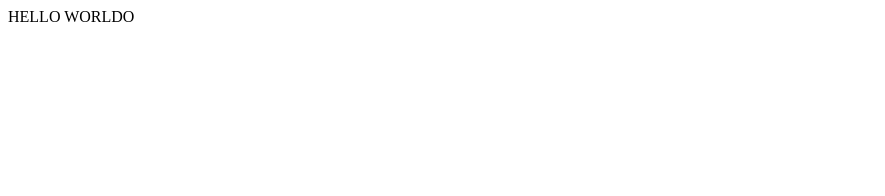
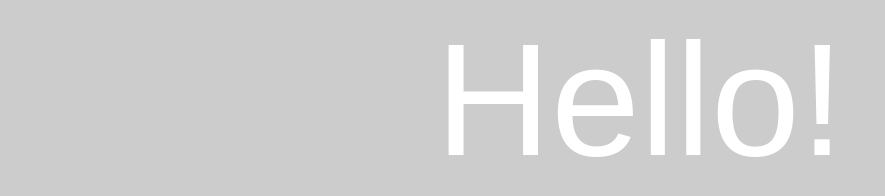
Before and after one commit to Osskr/osskr.github.io, a plain HTML site: page index.html in a window 1280 px wide. Shown: the whole page, without its empty margins (0-885 px from the left). Drawn offline with Linux system fonts and the light colour scheme.

Commit message:
primera version de profile

```diff
--- /dev/null
+++ b/css/style.css
@@ -0,0 +1,17 @@
+
+body{
+	background-color:ccc;
+}
+.main-container{
+width:80vh;
+margin:auto;
+
+}
+
+
+.hi{
+	font-family:sans-serif;
+	font-size: 10em;
+	color:white;
+	text-align:center;
+}
--- a/index.html
+++ b/index.html
@@ -1 +1,15 @@
-HELLO WORLDO
+<html>
+<head>
+	<link href="css/style.css" rel="stylesheet">
+	<title>Hi</title>
+</head>
+<body>
+
+	<div class = "main-container">
+	<article>
+		<p class="hi">Hello!</p>
+
+	</article>
+	</div>
+</body>
+</html>
```
